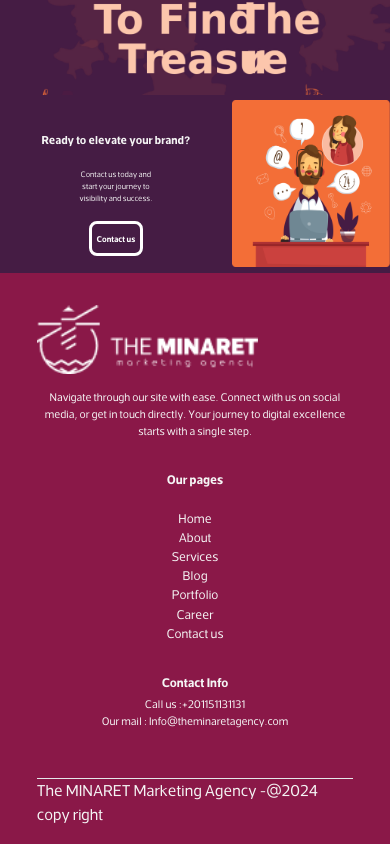
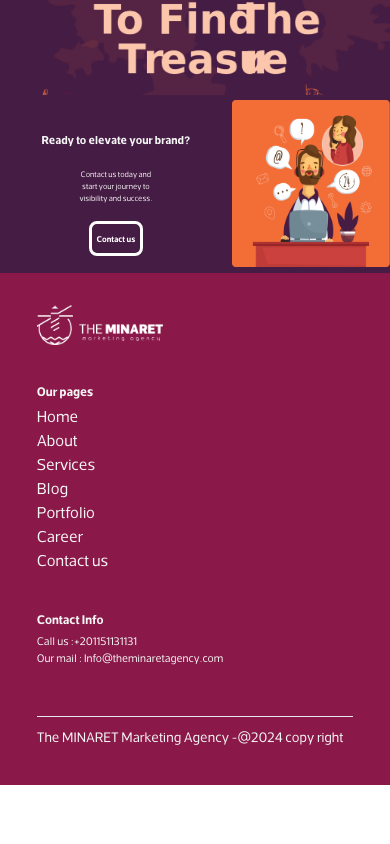
Before and after one commit to saifrafathassan/Minaret, a React (Vite) app: page /Home in a window 390 px wide. Shown: the part 7587-8431 px from the top of the page. After the commit the page ends 8372 px from the top, so only its background shows below. Built offline with nearby package versions, Linux system fonts and the light colour scheme.

Commit message:
fixing footer alignment and content in mobile version

```diff
--- a/src/Components/Footer/Footer.css
+++ b/src/Components/Footer/Footer.css
@@ -35,11 +35,19 @@
 }
 .col2 ul{
     font-family: 'Somar';
-    font-size: 0.8rem;
+    font-size: 1rem;
     gap: 0.5rem;
+}
+.col1 p{
+    font-size: 1rem;
 }
 .col3{
     flex: 0.4;
+}
+.copy span{
+    font-size: 0.9;
+    display: block;
+    padding: 10px 0 20px 0;
 }
 
 
@@ -47,13 +55,13 @@
 @media (max-width: 768px) {
     .footer-content {
         flex-direction: column;
-        align-items: center;
-        gap: 1.5rem;
+        /* align-items: center; */
+        /* gap: 1.5rem; */
     }
 
     .col1, .col2, .col3 {
         flex: 1;
-        text-align: center;
+        text-align: left;
     }
 
     .col1 img {
@@ -69,9 +77,19 @@
 
     .col1, .col2, .col3 {
         font-size: 0.7rem;
+
     }
+    .col2{
+        gap:0;
+    }
+    .col1 img {
+        width: 40%;
 
-    .col1 img {
-        width: 70%;
+    }
+    .col1 p{
+        display: none;
+    }
+    .copy span{
+        font-size: 14px;
     }
 }
--- a/src/Components/Footer/Footer.jsx
+++ b/src/Components/Footer/Footer.jsx
@@ -11,6 +11,7 @@ class Footer extends Component {
             <section className="Footer padc">
                 <div className="footer-content" >
                     <div className="col1">
+
                         <img src={logo} alt="" />
                         <p>
                         Navigate through our site with ease. Connect with us on social media,
```
